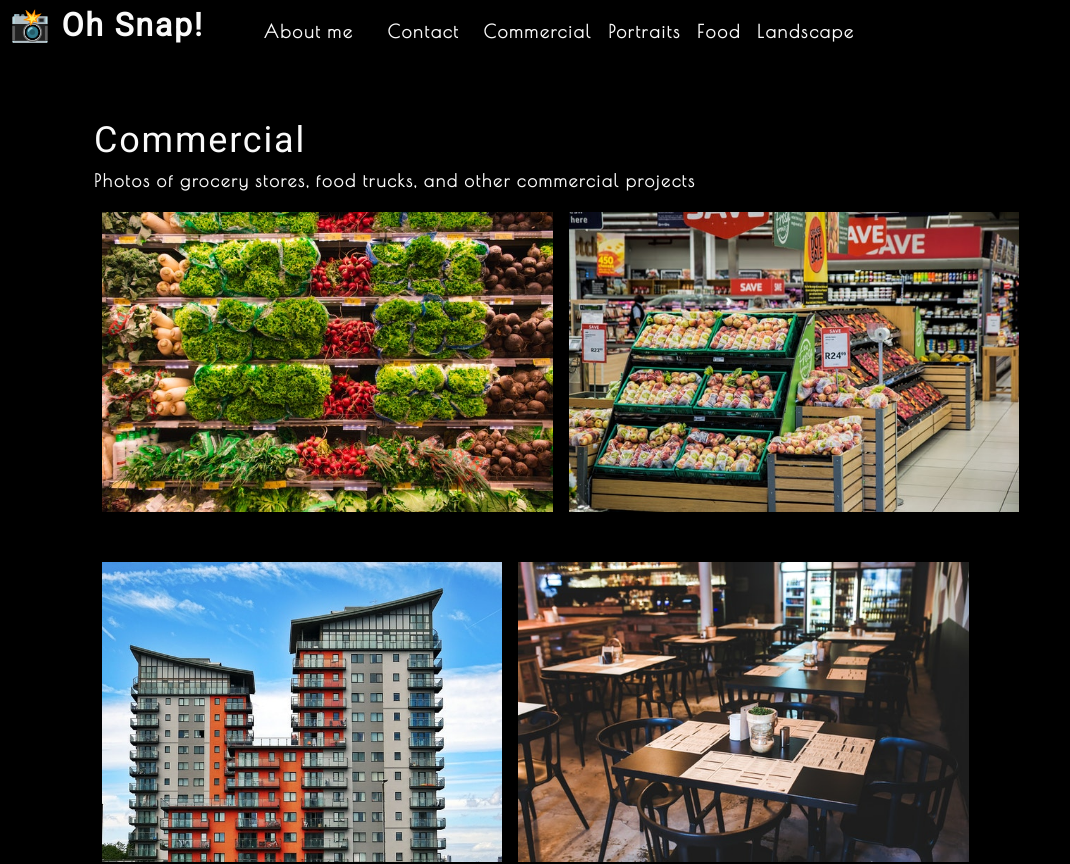
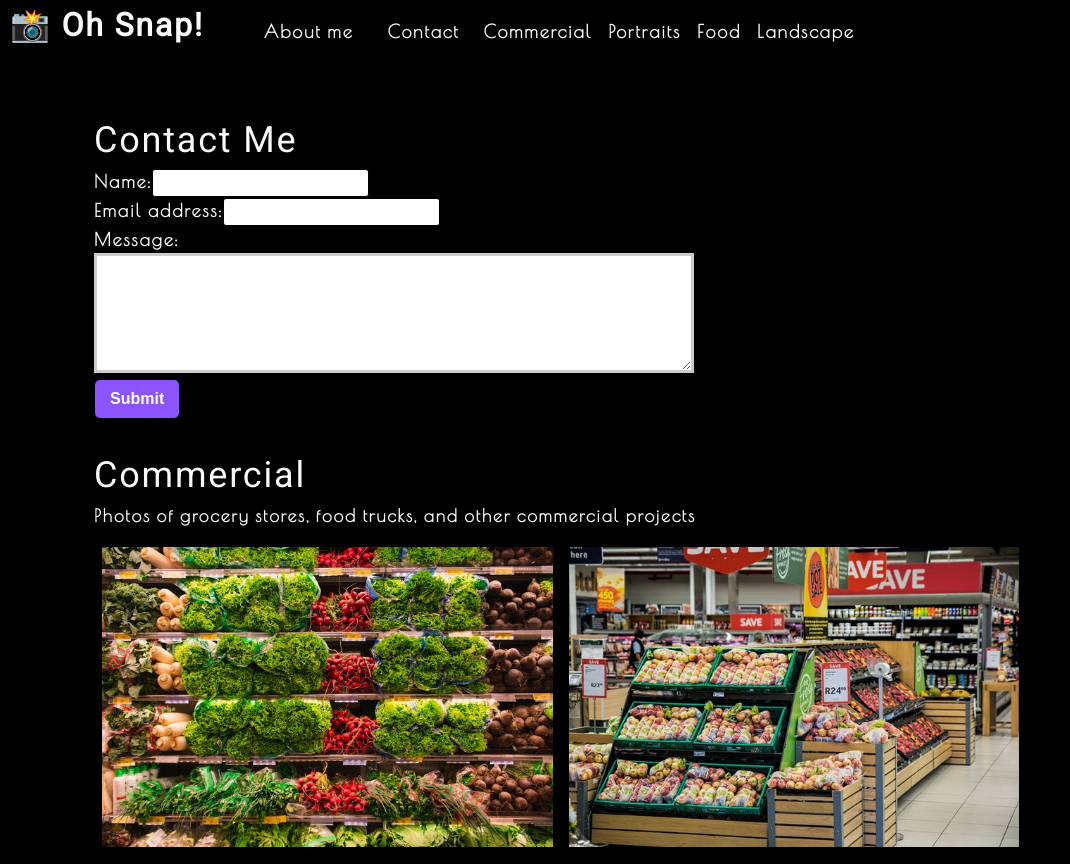
Before and after one commit to shellyst/photo-port, a React (Create React App) app: page / in a window 1280 px wide. Shown: the top 864 px of the page, without its empty margins (0-1070 px from the left). Built offline with nearby package versions, Linux system fonts and the light colour scheme.

Commit message:
Added basic form structure.

```diff
--- a/src/App.js
+++ b/src/App.js
@@ -2,6 +2,7 @@ import React, { useState } from "react";
 import Nav from "./components/Nav";
 import About from "./components/About";
 import Gallery from "./components/Gallery";
+import ContactForm from "./components/Contact";
 
 function App() {
   const [categories] = useState([
@@ -28,6 +29,7 @@ function App() {
         currentCategory={currentCategory}
       ></Nav>
       <main>
+        <ContactForm></ContactForm>
         <Gallery currentCategory={currentCategory}></Gallery>
         <About></About>
       </main>
--- a/src/components/Contact/index.js
+++ b/src/components/Contact/index.js
@@ -1,22 +1,30 @@
-import React from "react";
+import React, { useState } from "react";
 
 function ContactForm() {
   // JSX
+  // Initialize values of the state - clear input fields on the component loading.
+  const [formState, setFormState] = useState({
+    name: "",
+    email: "",
+    message: "",
+  });
+
+  const { name, email, message } = formState;
   return (
     <section>
       <h1>Contact Me</h1>
       <form id="contact-form">
         <div>
           <label htmlFor="name">Name:</label>
-          <input type="text" name="name" />
+          <input type="text" defaultValue={name} name="name" />
         </div>
         <div>
           <label htmlFor="email">Email address:</label>
-          <input type="email" name="email" />
+          <input type="email" defaultValue={email} name="email" />
         </div>
         <div>
           <label htmlFor="message">Message:</label>
-          <textarea name="message" rows="5" />
+          <textarea name="message" defaultValue={message} rows="5" />
         </div>
         <button type="submit">Submit</button>
       </form>
```
